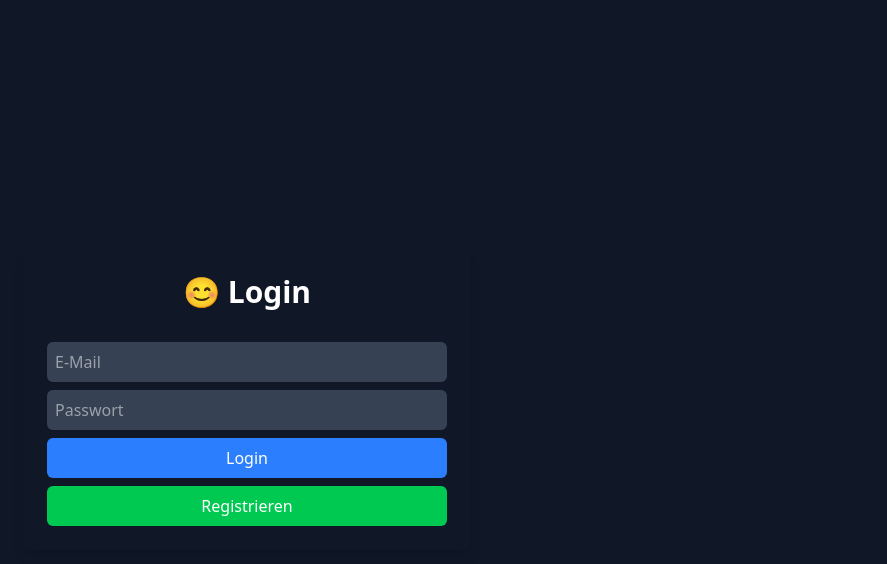
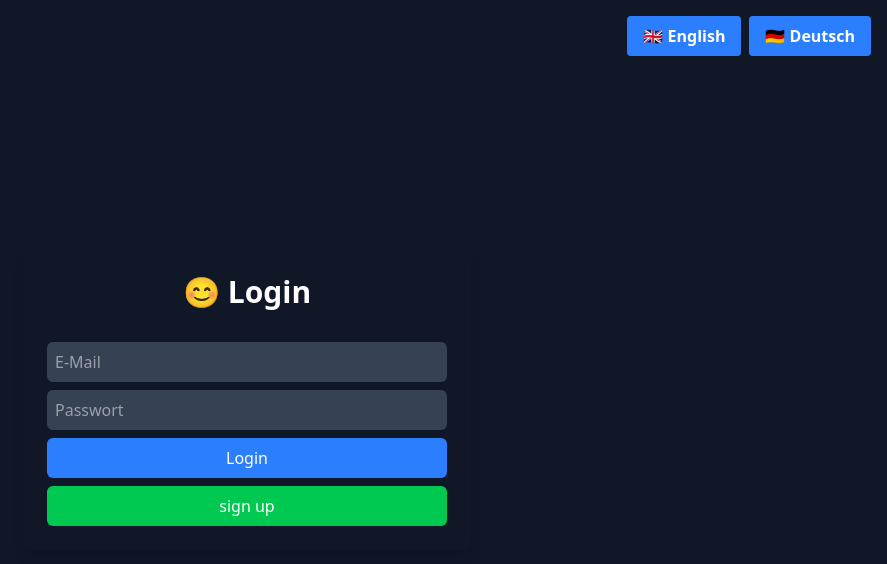
Before and after one commit to ahmadkhalil2021/password-manager, a React (Vite) app: page / in a window 1280 px wide. Shown: the top 564 px of the page, without its empty margins (393-1280 px from the left). Built offline with nearby package versions, Linux system fonts and the light colour scheme.

Commit message:
# add two languages en and de.

```diff
--- a/package.json
+++ b/package.json
@@ -16,6 +16,7 @@
     "emoji-mart": "^5.6.0",
     "emoji-picker-react": "^4.12.2",
     "i18next": "^24.2.3",
+    "i18next-browser-languagedetector": "^8.0.4",
     "lucide-react": "^0.483.0",
     "react": "^19.0.0",
     "react-dom": "^19.0.0",
--- a/src/App.jsx
+++ b/src/App.jsx
@@ -2,9 +2,13 @@ import { useState, useEffect } from "react";
 import { supabase } from "./supabase";
 import PasswordManager from "./PasswordManager";
 import Auth from "./Auth";
+import "./i18n";
+import { useTranslation } from "react-i18next";
 
 const App = () => {
   const [user, setUser] = useState(null);
+
+  const { t, i18n } = useTranslation();
 
   useEffect(() => {
     supabase.auth.getUser().then(({ data }) => setUser(data.user));
@@ -15,8 +19,40 @@ const App = () => {
     setUser(null);
   };
 
+  const changeLanguage = (lng) => {
+    i18n.changeLanguage(lng);
+  };
+
   return (
     <div className="min-h-screen bg-gray-900 text-white flex flex-col items-center justify-center p-4 sm:p-6 lg:p-8">
+      <div className="absolute top-4 right-4 flex space-x-2">
+        <button
+          onClick={() => changeLanguage("en")}
+          className="bg-blue-500
+        hover:bg-blue-700
+        text-white
+        font-bold
+        py-2
+        px-4
+        rounded
+        sm:self-center"
+        >
+          🇬🇧 English
+        </button>
+        <button
+          onClick={() => changeLanguage("de")}
+          className="bg-blue-500
+        hover:bg-blue-700
+        text-white
+        font-bold
+        py-2
+        px-4
+        rounded
+        sm:self-center"
+        >
+          🇩🇪 Deutsch
+        </button>
+      </div>
       {user ? (
         <>
           <button
@@ -25,10 +61,10 @@ const App = () => {
           >
             Logout
           </button>
-          <PasswordManager user={user} />
+          <PasswordManager user={user} traslation={t} />
         </>
       ) : (
-        <Auth setUser={setUser} />
+        <Auth setUser={setUser} traslation={t} />
       )}
     </div>
   );
--- a/src/Auth.jsx
+++ b/src/Auth.jsx
@@ -1,7 +1,8 @@
+/* eslint-disable no-unused-vars */
 import { useState } from "react";
 import { supabase } from "./supabase";
 
-const Auth = ({ setUser }) => {
+const Auth = ({ setUser, traslation: t }) => {
   const [email, setEmail] = useState("");
   const [password, setPassword] = useState("");
   const [error, setError] = useState("");
@@ -9,18 +10,21 @@ const Auth = ({ setUser }) => {
   const handleSignUp = async () => {
     const { data, error } = await supabase.auth.signUp({ email, password });
     if (error) setError(error.message);
-    else setUser(data.user);
+    else setError(t("confirm_message"));
   };
 
   const handleLogin = async () => {
-    const { data, error } = await supabase.auth.signInWithPassword({ email, password });
+    const { data, error } = await supabase.auth.signInWithPassword({
+      email,
+      password,
+    });
     if (error) setError(error.message);
     else setUser(data.user);
   };
 
   return (
     <div className="flex flex-col items-center bg-gray-900 p-6 rounded-lg shadow-lg w-full max-w-md mx-auto">
-      <h2 className="text-3xl font-bold text-white mb-6">😊 Login</h2>
+      <h2 className="text-3xl font-bold text-white mb-6">😊 {t("login")}</h2>
       {error && <p className="text-red-500">{error}</p>}
       <input
         type="email"
@@ -36,11 +40,17 @@ const Auth = ({ setUser }) => {
         onChange={(e) => setPassword(e.target.value)}
         className="p-2 bg-gray-700 text-white rounded-md w-full mt-2"
       />
-      <button onClick={handleLogin} className="bg-blue-500 hover:bg-blue-600 px-4 py-2 mt-2 rounded-md w-full">
-        Login
+      <button
+        onClick={handleLogin}
+        className="bg-blue-500 hover:bg-blue-600 px-4 py-2 mt-2 rounded-md w-full"
+      >
+        {t("login")}
       </button>
-      <button onClick={handleSignUp} className="bg-green-500 hover:bg-green-600 px-4 py-2 mt-2 rounded-md w-full">
-        Registrieren
+      <button
+        onClick={handleSignUp}
+        className="bg-green-500 hover:bg-green-600 px-4 py-2 mt-2 rounded-md w-full"
+      >
+        {t("sign_up")}
       </button>
     </div>
   );
--- a/src/PasswordManager.jsx
+++ b/src/PasswordManager.jsx
@@ -3,7 +3,7 @@ import { supabase } from "./supabase";
 import { encryptPassword, decryptPassword } from "./encryption";
 import { Eye, EyeOff } from "lucide-react";
 
-const PasswordManager = ({ user }) => {
+const PasswordManager = ({ user, traslation: t }) => {
   const [passwords, setPasswords] = useState([]);
   const [website, setWebsite] = useState("");
   const [name, setName] = useState("");
@@ -91,12 +91,12 @@ const PasswordManager = ({ user }) => {
           onClick={savePassword}
           className="w-full bg-blue-500 hover:bg-blue-600 py-2 rounded-md mt-2"
         >
-          Speichern
+          {t("save")}
         </button>
       </div>
 
       <h3 className="text-xl font-bold mt-6 text-center">
-        Gespeicherte Passwörter
+        {t("saved_passwords")}
       </h3>
       <ul className="mt-4 w-full max-w-md space-y-3">
         {passwords.map((p) => (
@@ -112,7 +112,7 @@ const PasswordManager = ({ user }) => {
               onClick={() => deletePassword(p.id)}
               className="bg-red-500 hover:bg-red-600 px-3 py-1 rounded-md"
             >
-              Löschen
+              {t("delete")}
             </button>
           </li>
         ))}
--- a/src/i18n.jsx
+++ b/src/i18n.jsx
@@ -1,19 +1,24 @@
 import i18n from "i18next";
 import { initReactI18next } from "react-i18next";
+import LanguageDetector from "i18next-browser-languagedetector";
 
-const resources = {
-  en: { translation: { login: "Login", register: "Register", save: "Save" } },
-  de: {
-    translation: {
-      login: "Anmelden",
-      register: "Registrieren",
-      save: "Speichern",
-    },
-  },
-};
+import en from "./locales/en.json";
+import de from "./locales/de.json";
 
 i18n
   .use(initReactI18next)
-  .init({ resources, lng: "de", interpolation: { escapeValue: false } });
+  .use(LanguageDetector) // Detects user's language
+  .init({
+    resources: {
+      en: { translation: en },
+      de: { translation: de },
+    },
+    fallbackLng: "en", // Default language
+    interpolation: { escapeValue: false },
+    detection: {
+      order: ["navigator", "localStorage", "htmlTag"], // Detect language from browser, storage, or HTML tag
+      caches: ["localStorage"],
+    },
+  });
 
 export default i18n;
--- /dev/null
+++ b/src/locales/de.json
@@ -0,0 +1,8 @@
+{
+  "login": "Anmelden",
+  "sign_up": "Registrieren",
+  "confirm_message": "bitte bestätigen Sie Ihre E-Mail und melden Sie sich dann an",
+  "save": "Speichern",
+  "saved_passwords": "Gespeicherte Passwörter",
+  "delete": "Löschen"
+}
--- /dev/null
+++ b/src/locales/en.json
@@ -0,0 +1,8 @@
+{
+  "login": "Login",
+  "sign_up": "sign up",
+  "confirm_message": "please confirm your email and then login",
+  "save": "save",
+  "saved_passwords": "Saved passwords",
+  "delete": "delete"
+}
```
Also changed, not shown: 1 other file (tests, documents, lock files or other folders).
